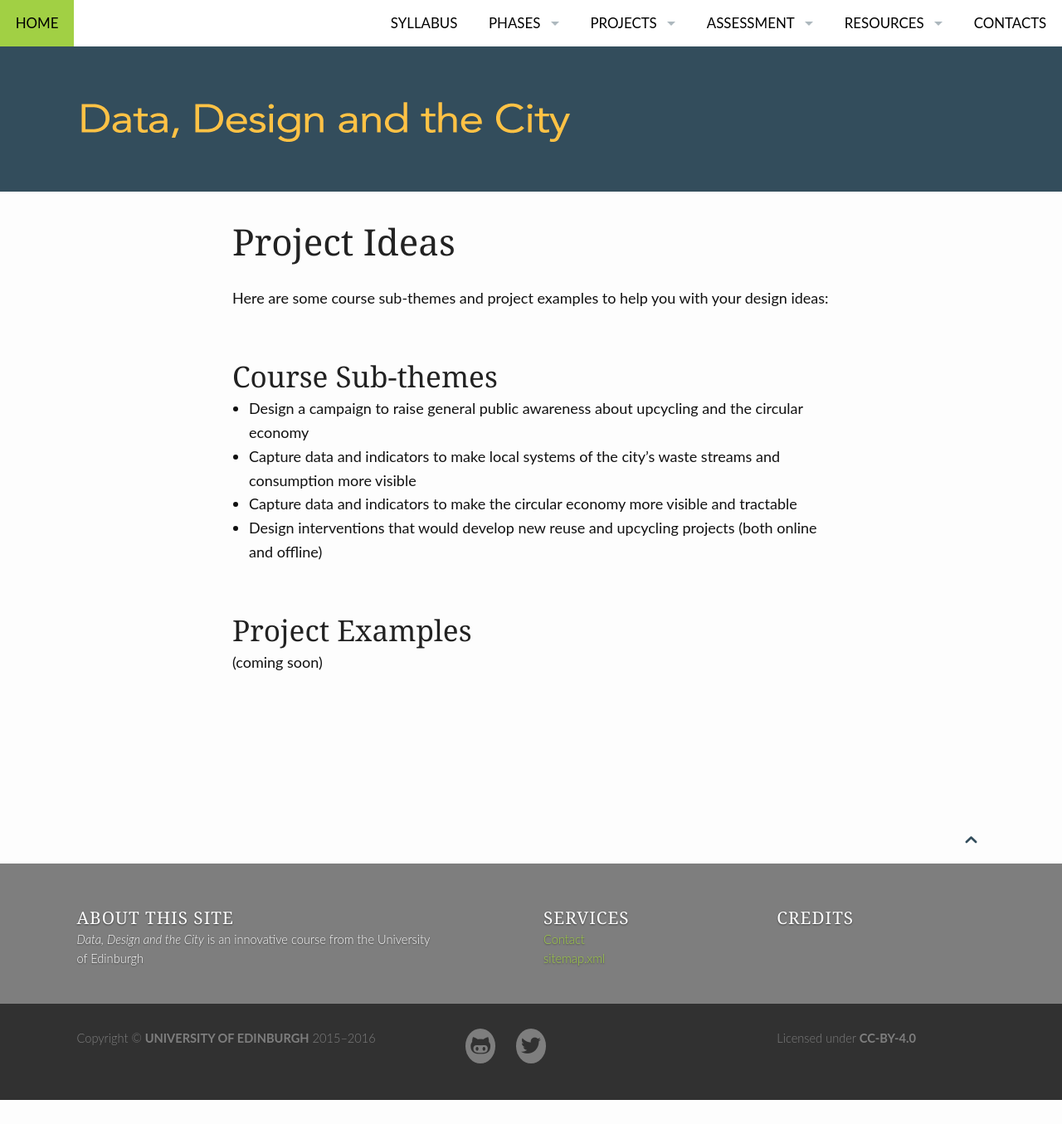
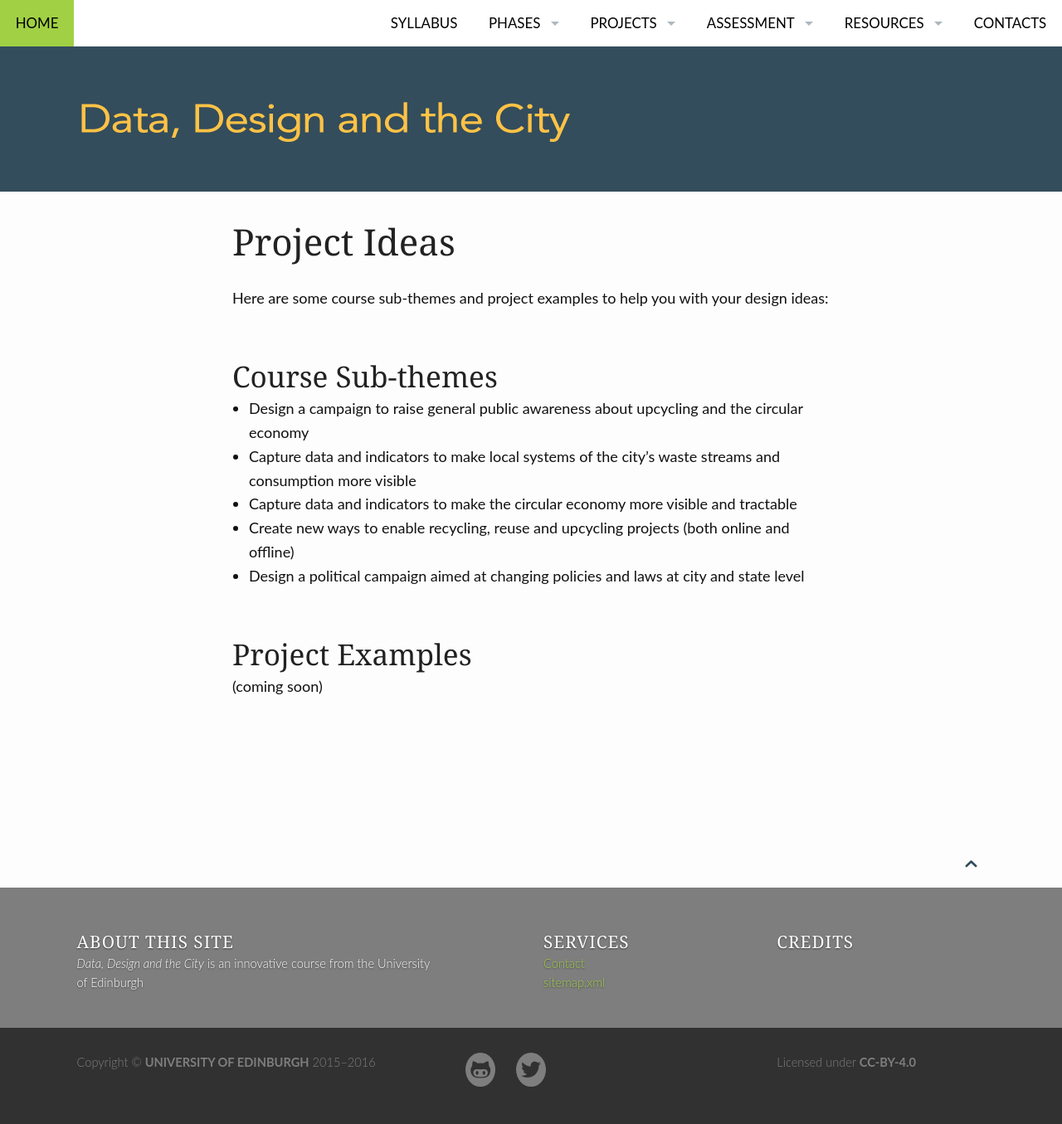
Before and after one commit to edinburghlivinglab/ddc, a Jekyll site: the page built from pages/project_ideas.md, in a window 1280 px wide. Shown: the whole page at 83% size. Built offline with Jekyll 4.4.1, drawn with Linux system fonts in a browser that asks for light colours; before the commit the page ends 1326 px from its top, so only the background shows below that.

Commit message:
Update project_ideas.md

```diff
--- a/pages/project_ideas.md
+++ b/pages/project_ideas.md
@@ -13,7 +13,9 @@ Here are some course sub-themes and project examples to help you with your desig
 * Design a campaign to raise general public awareness about upcycling and the circular economy
 * Capture data and indicators to make local systems of the city’s waste streams and consumption more visible
 * Capture data and indicators to make the circular economy more visible and tractable
-* Design interventions that would develop new reuse and upcycling projects (both online and offline)
+* Create new ways to enable recycling, reuse and upcycling projects (both online and offline)
+* Design a political campaign aimed at changing policies and laws at city and state level
+
 
 ## Project Examples
 
```
